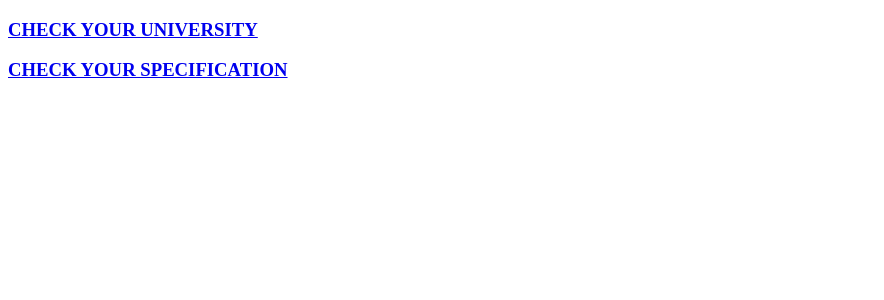
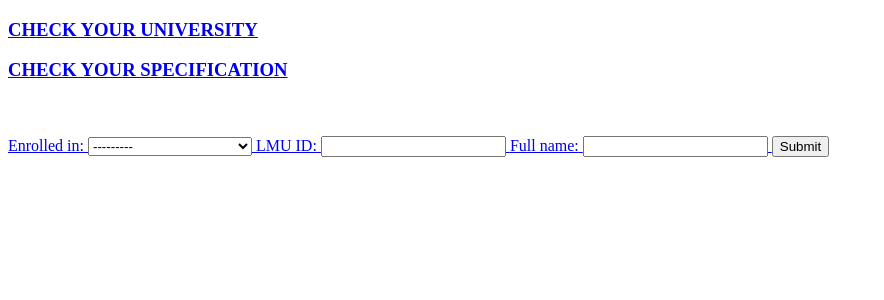
Before and after one commit to ShushrushaSharma/summer-class-to-do-app, a Django app: page / in a window 1280 px wide. Shown: the top 300 px of the page, without its empty margins (0-884 px from the left). Run offline with Django 4.2, Linux system fonts and the light colour scheme; data comes from the database, SQL or seed files in the repository; both versions use the stored data as it was after the commit.

Commit message:
Made Forms
Done with basic django forms

```diff
--- /dev/null
+++ b/core/forms.py
@@ -0,0 +1,7 @@
+from core.models import *
+from django import forms
+
+class student_enrollment_form(forms.ModelForm): # student_enrollment_form is the name of the form
+    class Meta:
+        model = Student # name of the model
+        fields = "__all__" # specifying the field we want to show in the form
--- a/core/models.py
+++ b/core/models.py
@@ -13,6 +13,10 @@ class University(models.Model):
     name = models.CharField(max_length=100)
     created_at = models.DateTimeField(auto_now_add=True)
 
-
     def __str__(self):
         return self.name
+
+class Student(models.Model):
+    enrolled_in = models.ForeignKey(Specialization, on_delete=models.CASCADE)
+    LMU_ID = models.CharField(max_length=100)
+    full_name = models.CharField(max_length=100)
--- a/core/views.py
+++ b/core/views.py
@@ -1,9 +1,21 @@
-from django.shortcuts import render
+from django.shortcuts import render, redirect
 from core.models import *
+from core.forms import *
 # Create your views here.
 
 def home_page(request):
-    return render(request=request, template_name="index.html")
+    form = student_enrollment_form() # the form we created
+    if request.method == "POST": # checking the form method sent to us from the forms
+        if form.is_valid(): # checks if the form is valid or not
+            form.save() # saving all the data from the form to database
+            return redirect("home_page")
+
+    context = {
+        "form": form
+    }
+    return render(request=request, template_name="index.html",context=context)
+
+
 
 # getting the specialization from specialization model
 def spec(request):
--- a/templates/index.html
+++ b/templates/index.html
@@ -9,6 +9,14 @@
     <!-- This is how we route from one page to another in html-->
     <h3> <a href = "{% url 'uni' %}"> CHECK YOUR UNIVERSITY </h3>
     <h3><a href ="{% url 'spec' %}"> CHECK YOUR SPECIFICATION </h3>
+    <br>
+    <br>
+
+    <form method = "POST">
+        {% csrf_token %}
+        {{form}}
+        <button class="btn-btn-primary" type="submit"> Submit </button>
+    </form>
 </body>
 
 </html>
```
Also changed, not shown: core/migrations/0003_student.py (added), db.sqlite3.
